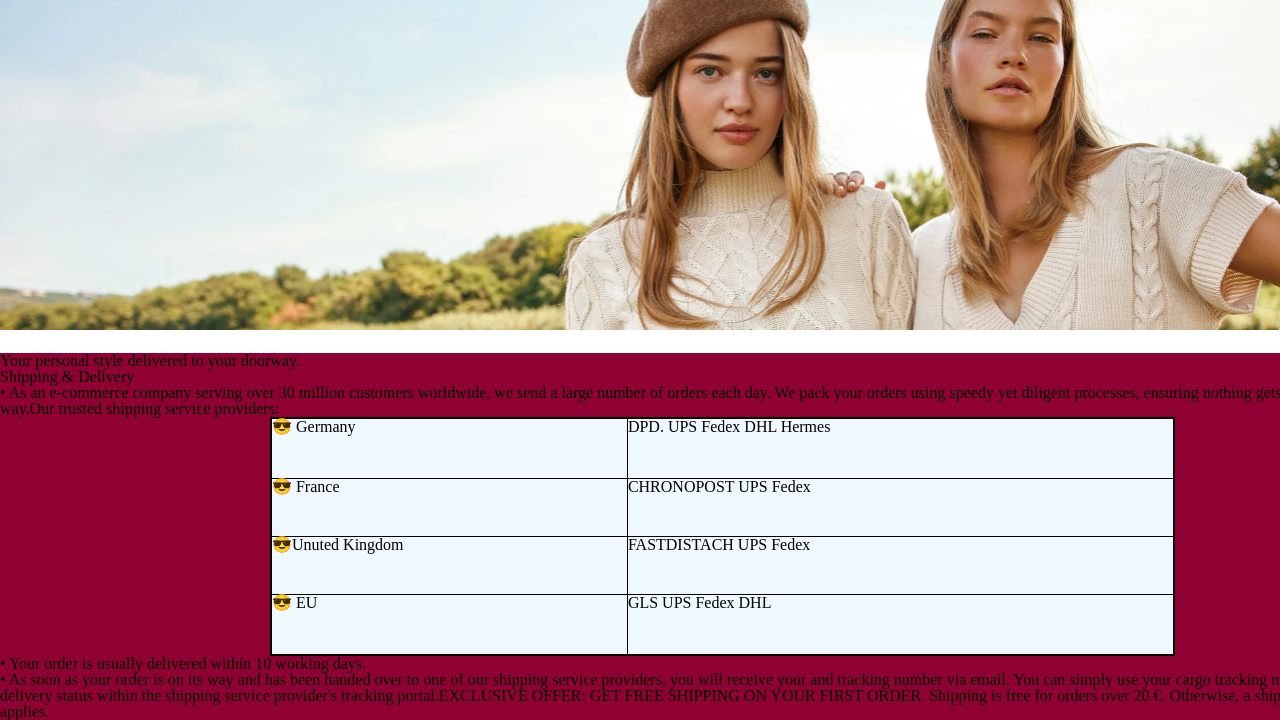
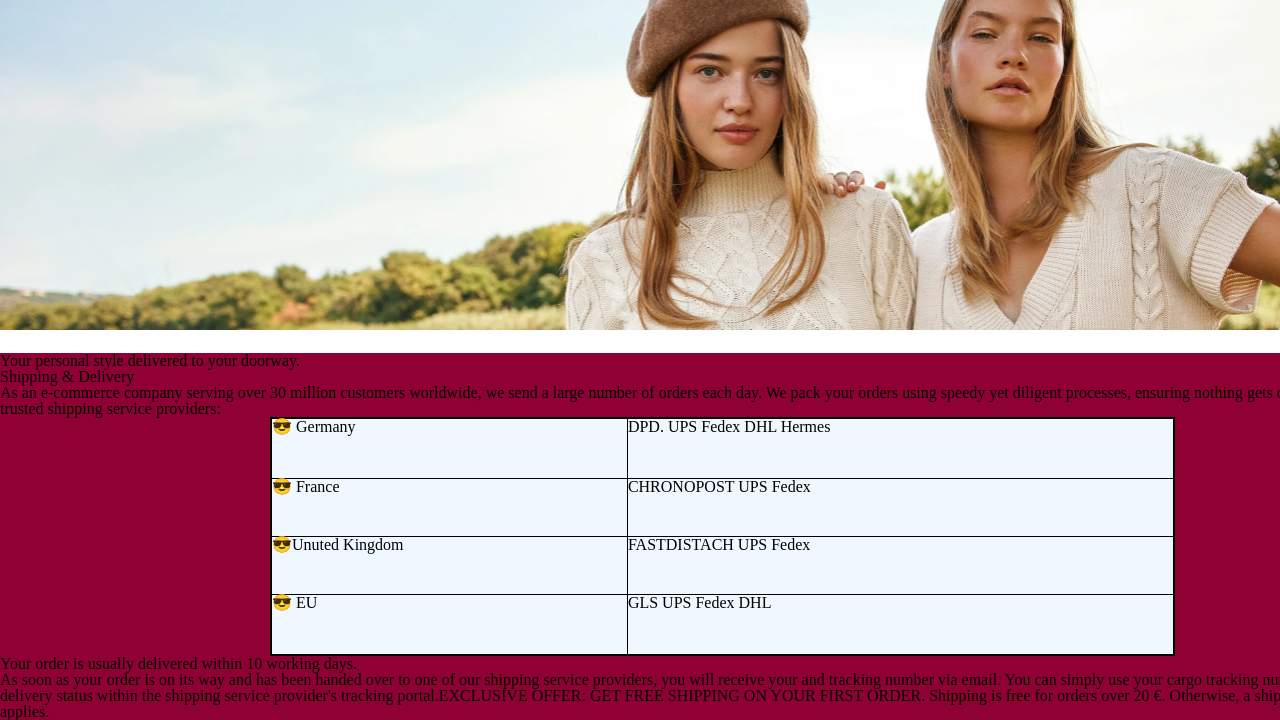
Before and after one commit to tsulaiatea/trendyol, a plain HTML site: page trendyol/index.html in a window 1280 px wide. Shown: the part 207-927 px from the top of the page. Drawn offline with Linux system fonts and the light colour scheme.

Commit message:
add section

```diff
--- a/trendyol/index.html
+++ b/trendyol/index.html
@@ -40,7 +40,7 @@
             <h3>Shipping & Delivery</h3>
             <ul>
                 <li>
-                    <p>• As an e-commerce company serving over 30 million customers worldwide, we send a large number of orders each day. We pack your orders using speedy yet diligent processes, ensuring nothing gets damaged on the way.Our trusted shipping service providers:</p>
+                    <p> As an e-commerce company serving over 30 million customers worldwide, we send a large number of orders each day. We pack your orders using speedy yet diligent processes, ensuring nothing gets damaged on the way.Our trusted shipping service providers:</p>
                     <table class="table_1">
                         <tr>
                             <td>&#128526; Germany</td>
@@ -62,10 +62,10 @@
                     </table>
                 </li>
                 <li>
-                    <h2> • Your order is usually delivered within 10 working days.</h2>
+                    <h2>  Your order is usually delivered within 10 working days.</h2>
                 </li>
                 <li>
-                    <p>• As soon as your order is on its way and has been handed over to one of our shipping service providers, you will receive your and tracking number via email. You can simply use your cargo tracking number to check the delivery status within the shipping service provider's tracking portal.EXCLUSIVE OFFER: GET FREE SHIPPING ON YOUR FIRST ORDER. Shipping is free for orders over 20 €. Otherwise, a shipping fee of 3.99€ applies.</p>
+                    <p> As soon as your order is on its way and has been handed over to one of our shipping service providers, you will receive your and tracking number via email. You can simply use your cargo tracking number to check the delivery status within the shipping service provider's tracking portal.EXCLUSIVE OFFER: GET FREE SHIPPING ON YOUR FIRST ORDER. Shipping is free for orders over 20 €. Otherwise, a shipping fee of 3.99€ applies.</p>
                 </li>
             </ul>
 
```
